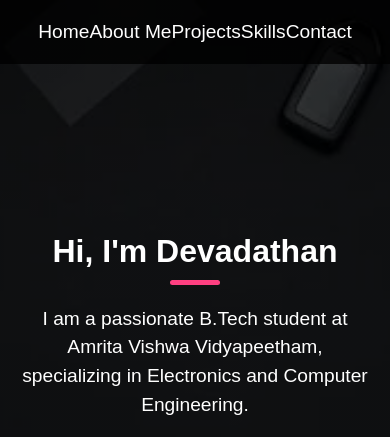
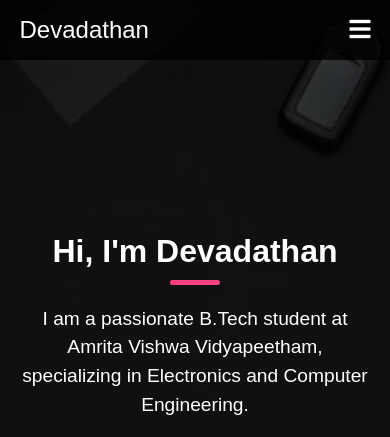
Before and after one commit to d3v45/d3v45.github.io, a plain HTML site: page index.html in a window 390 px wide. Shown: the top 437 px of the page. Drawn offline with Linux system fonts and the light colour scheme.

Commit message:
Added files

```diff
--- a/index.html
+++ b/index.html
@@ -9,13 +9,19 @@
 </head>
 <body>
     <nav>
-        <ul>
+        <div class="nav-container">
+            <a href="#" class="brand">Devadathan</a>
+            <div class="menu-icon" id="menu-icon">
+                <i class="fas fa-bars"></i>
+            </div>
+            <ul id="nav-links">
                 <li><a href="#home">Home</a></li>
                 <li><a href="#about">About Me</a></li>
                 <li><a href="#projects">Projects</a></li>
                 <li><a href="#skills">Skills</a></li>
                 <li><a href="#contact">Contact</a></li>
             </ul>
+        </div>
     </nav>
 
     <section id="home">
--- a/script.js
+++ b/script.js
@@ -8,6 +8,14 @@ document.querySelectorAll('nav a').forEach(anchor => {
             behavior: 'smooth'
         });
     });
+});
+
+// Toggle menu for mobile
+const menuIcon = document.getElementById('menu-icon');
+const navLinks = document.getElementById('nav-links');
+
+menuIcon.addEventListener('click', () => {
+    navLinks.classList.toggle('show');
 });
 
 // Intersection Observer for animations
--- a/styles.css
+++ b/styles.css
@@ -11,11 +11,31 @@ body {
 nav {
     background-color: rgba(0, 0, 0, 0.8);
     padding: 1em 0;
-    text-align: center;
     position: fixed;
     width: 100%;
     top: 0;
     z-index: 1000;
+}
+
+.nav-container {
+    display: flex;
+    justify-content: space-between;
+    align-items: center;
+    width: 90%;
+    margin: auto;
+}
+
+.brand {
+    font-size: 1.5em;
+    color: #fff;
+    text-decoration: none;
+}
+
+.menu-icon {
+    display: none;
+    font-size: 1.5em;
+    cursor: pointer;
+    color: #fff;
 }
 
 nav ul {
@@ -23,8 +43,7 @@ nav ul {
     margin: 0;
     padding: 0;
     display: flex;
-    justify-content: center;
-    flex-wrap: wrap;
+    align-items: center;
 }
 
 nav ul li {
@@ -187,8 +206,20 @@ section p {
     .btn {
         font-size: 1em;
     }
+    nav ul {
+        display: none;
+        flex-direction: column;
+        width: 100%;
+        text-align: center;
+    }
     nav ul li {
         margin: 10px 0;
+    }
+    .menu-icon {
+        display: block;
+    }
+    nav ul.show {
+        display: flex;
     }
     section {
         padding: 50px 20px;
```
Lines whose indentation alone changed are shown as unchanged.
